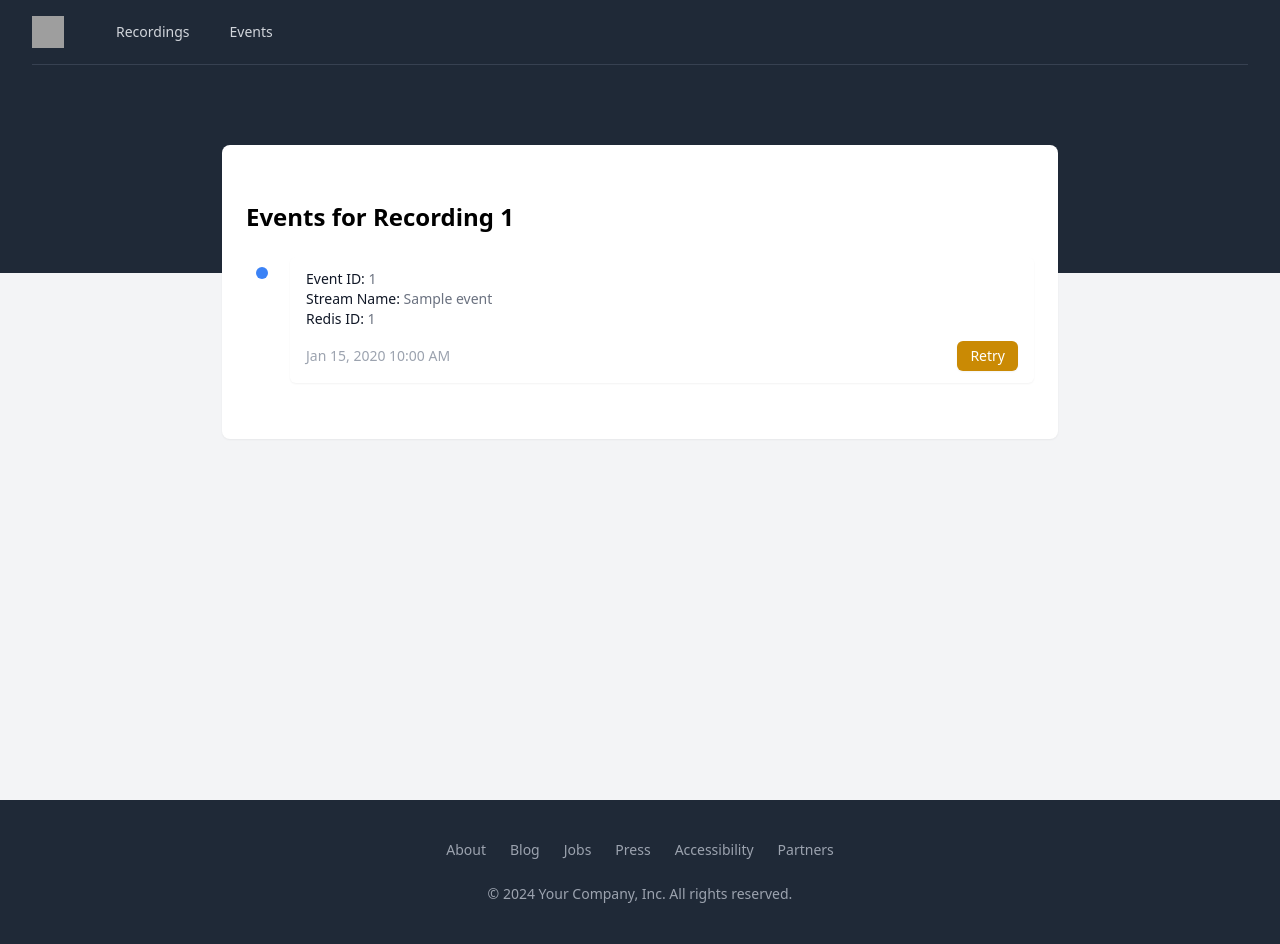
After one commit to eshaffer321/AutoMeet, a Python web app: template src/services/web/app/templates/event_details.html in a window 1280 px wide. The commit adds this page. Run offline with Jinja, Linux system fonts and the light colour scheme; the template is opened without the code that fills it: most values are stand-ins (such as "Sample title", 1, 10 or a date in 2020); some libraries are stand-ins or nearby versions; grey boxes are pictures that could not be loaded.

Commit message:
working events page and even deatils page

```diff
--- a/src/config/settings.yaml
+++ b/src/config/settings.yaml
@@ -5,6 +5,8 @@ redis:
     journal_steam_name: journal
     audio_upload_complete_local: audio_upload_complete_local
     audio_upload_complete_remote: audio_upload_complete_remote
+    runpod_jobs_fired: runpod_jobs_fired
+    recordings_inserted: recordings_inserted
     transcription_complete: transcription_complete
 
 db:
--- a/src/services/runpod_trigger/runpod_trigger/runpod_trigger.py
+++ b/src/services/runpod_trigger/runpod_trigger/runpod_trigger.py
@@ -18,7 +18,7 @@ def handler(data):
     job_id = runpod_client.run_async({'key': s3_key, 'id': id, 'recording_ended_at': recording_ended_at})
     logger.info(f"Kicked off runpod job {job_id}")
     # Not being used now. For observability in the future
-    consumer.client.xadd("runpod_jobs_fired", {
+    consumer.client.xadd(settings.redis.streams.runpod_jobs_fired, {
         "job_id": job_id,
         "id": id,
         "recording_ended_at": recording_ended_at,
--- a/src/services/web/app/services/__init__.py
+++ b/src/services/web/app/services/__init__.py
@@ -1,5 +1,6 @@
 from .recording_service import RecordingService
 from .suggestion_service import SuggestionsService
 from .transcription_service import TranscriptionService
+from .event_service import EventService
 
-__all__ = ["RecordingService", "SuggestionsService", "TranscriptionService"]
+__all__ = ["RecordingService", "SuggestionsService", "TranscriptionService", "EventService"]
--- /dev/null
+++ b/src/services/web/app/templates/event_details.html
@@ -0,0 +1,83 @@
+{% extends "base.html" %}
+{% block title %}Event Details{% endblock %}
+{% block content %}
+<div class="max-w-4xl mx-auto py-8">
+  <!-- Header: Show the recording ID using the first event -->
+  <h1 class="text-2xl font-bold mb-6">
+    Events for Recording {{ events[0].recording_id }}
+  </h1>
+
+  <!-- Timeline Container -->
+  <div class="flow-root">
+    <ul role="list" class="-mb-8">
+      {% for event in events %}
+      <li>
+        <div class="relative pb-8">
+          <!-- Vertical line between timeline items -->
+          {% if not loop.last %}
+          <span
+            class="absolute left-6 top-4 -ml-px h-full w-0.5 bg-gray-200"
+            aria-hidden="true"
+          ></span>
+          {% endif %}
+
+          <div class="relative flex items-start space-x-3">
+            <!-- Dot Indicator -->
+            <div>
+              <span
+                class="relative flex h-8 w-8 flex-none items-center justify-center rounded-full bg-white ring-8 ring-white"
+              >
+                <!-- A colored dot -->
+                <span class="h-3 w-3 rounded-full bg-blue-500"></span>
+              </span>
+            </div>
+
+            <!-- Event Content -->
+            <div class="min-w-0 flex-1">
+              <!-- A subtle "card" background for each event -->
+              <div class="bg-white rounded-md shadow-sm px-4 py-3">
+                <!-- Event Details -->
+                <div class="text-sm text-gray-500">
+                  <p>
+                    <span class="font-medium text-gray-900">Event ID:</span>
+                    {{ event.id }}
+                  </p>
+                  <p>
+                    <span class="font-medium text-gray-900">Stream Name:</span>
+                    {{ event.stream_name }}
+                  </p>
+                  <p>
+                    <span class="font-medium text-gray-900">Redis ID:</span>
+                    {{ event.redis_id }}
+                  </p>
+                </div>
+
+                <!-- Footer row with timestamp + retry button -->
+                <div class="mt-3 flex items-center justify-between">
+                  <time datetime="{{ event.timestamp }}" class="text-sm text-gray-400">
+                    {% if event.timestamp is string %}
+                      {{ event.timestamp }}
+                    {% else %}
+                      {{ event.timestamp.strftime('%b %d, %Y %I:%M %p') }}
+                    {% endif %}
+                  </time>
+                  <!-- Retry button for this event -->
+                  <form action="/events/{{ event.id }}/retry" method="POST">
+                    <button
+                      type="submit"
+                      class="inline-flex items-center px-3 py-1 border border-transparent text-sm font-medium rounded-md shadow-sm text-white bg-yellow-600 hover:bg-yellow-700"
+                    >
+                      Retry
+                    </button>
+                  </form>
+                </div>
+              </div> <!-- End "card" -->
+            </div>
+          </div>
+        </div>
+      </li>
+      {% endfor %}
+    </ul>
+  </div>
+</div>
+{% endblock %}
--- a/src/services/web/app/templates/partials/_nav.html
+++ b/src/services/web/app/templates/partials/_nav.html
@@ -12,8 +12,8 @@
             <div class="hidden md:block">
               <div class="ml-10 flex items-baseline space-x-4">
 
-                  <!-- Recordings Page -->
                   <a href="/" class="rounded-md px-3 py-2 text-sm font-medium {% if request.path == '/' %}bg-gray-900 text-white{% else %}text-gray-300 hover:bg-gray-700 hover:text-white{% endif %}">Recordings</a>
+                  <a href="/events" class="rounded-md px-3 py-2 text-sm font-medium {% if request.path == '/events' %}bg-gray-900 text-white{% else %}text-gray-300 hover:bg-gray-700 hover:text-white{% endif %}">Events</a>
 
               </div>
           </div>
--- a/src/shared/database/models.py
+++ b/src/shared/database/models.py
@@ -59,7 +59,6 @@ class Recording(Base):
     subcategory = relationship("Subcategory", back_populates="recordings")
     company = relationship("Company", back_populates="recordings")
     ai_enrichment = relationship("AIEnrichment", back_populates="recording", uselist=False, cascade="all, delete")
-    events = relationship("Event", back_populates="recording", cascade="all, delete")
 
 
 
@@ -87,11 +86,8 @@ class AIEnrichment(Base):
 class Event(Base):
     __tablename__ = 'events'
     id = Column(Integer, primary_key=True, autoincrement=True, index=True)
-    recording_id = Column(String, ForeignKey("recording.id", ondelete="CASCADE"), nullable=True)  # Link to a recording
+    recording_id = Column(String,  nullable=False)  # Link to a recording
     stream_name = Column(String, nullable=False)
     redis_id = Column(String, nullable=False, unique=True)
     timestamp = Column(DateTime, nullable=False)
     payload = Column(JSON, nullable=True)  # Use JSONB
-
-    # Relationships
-    recording = relationship("Recording", back_populates="events")
```
Also changed, not shown: src/services/metadata_indexer/metadata_indexer/index.py (+9 -0 lines), src/services/web/app/routes/main.py (+23 -4 lines), src/services/web/app/services/event_service.py (added, +39 -0 lines), src/services/web/app/templates/all_events.html (added, +39 -0 lines), src/shared/database/alembic/versions/499ba96ce072_remove_fk_contstraint_to_recording_on_.py (added, +36 -0 lines), src/shared/database/alembic/versions/d1d4058adee9_remove_fk_constraint_from_recordings_.py (added, +30 -0 lines).
